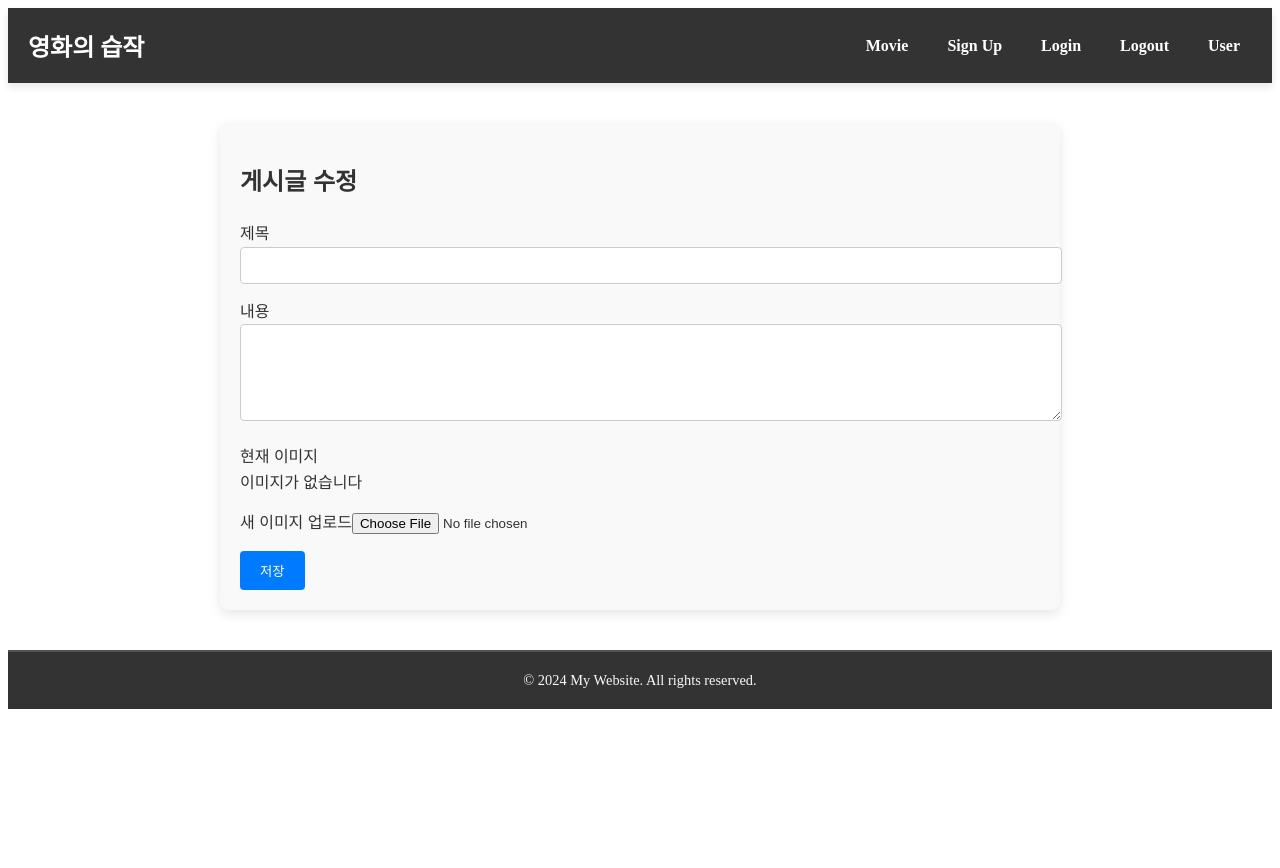
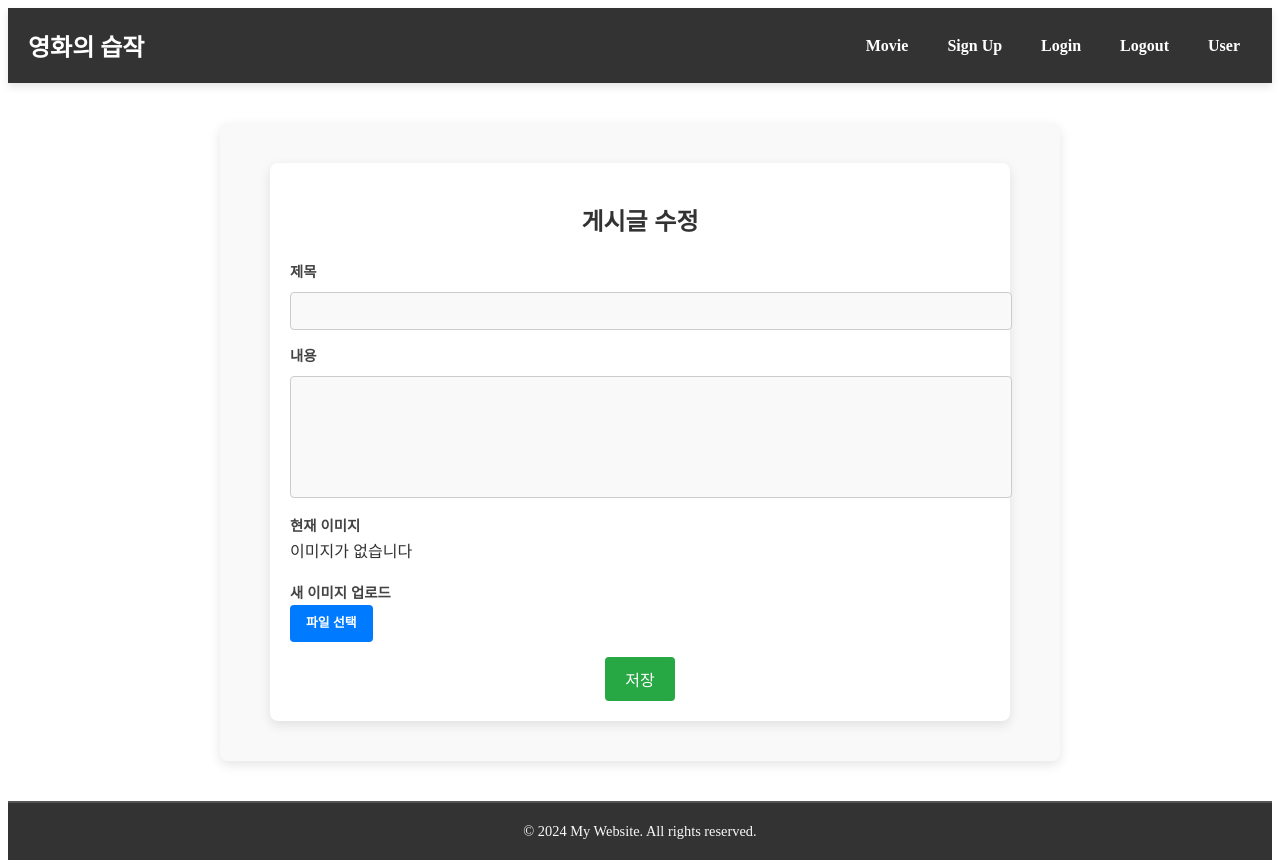
Before and after one commit to Culture-Garden/frontend, a Vue app: page /movie/edit/1 in a window 1280 px wide. Before the commit the page ends 800 px from the top, so only its background shows below. Built offline with nearby package versions, Linux system fonts and the light colour scheme; no server answers.

Commit message:
feature : S3를 통한 이미지 관련 기능 추가

```diff
--- a/src/components/movie/CreateMovieBoard.vue
+++ b/src/components/movie/CreateMovieBoard.vue
@@ -52,44 +52,55 @@ const submitForm = async () => {
 <template>
   <div class="form-container">
     <input v-model="formData.title" placeholder="제목" class="form-input" />
-    <br />
     <textarea
       v-model="formData.content"
       placeholder="내용"
       class="form-textarea"
     ></textarea>
-    <br />
-    <input type="file" @change="handleImageChange" class="form-input" />
-    <br />
+    <div class="file-input-wrapper">
+      <input
+        type="file"
+        @change="handleImageChange"
+        class="file-input"
+        id="file-input"
+      />
+      <label for="file-input" class="file-input-label">파일 선택</label>
+      <span class="file-name">
+        {{ formData.image ? formData.image.name : "선택된 파일 없음" }}
+      </span>
+    </div>
     <button @click="submitForm" class="submit-button">등록</button>
   </div>
 </template>
 
 <style scoped>
-/* 스타일은 그대로 사용 */
 .form-container {
   background-color: white;
-  padding: 20px;
+  padding: 15px 20px;
   border-radius: 8px;
-  box-shadow: 0 4px 12px rgba(0, 0, 0, 0.2);
-  color: #f9f9f9;
+  box-shadow: 0 2px 8px rgba(0, 0, 0, 0.2);
+  max-width: 600px;
+  margin: 0 auto;
+  display: flex;
+  flex-direction: column;
+  gap: 15px;
 }
 
 .form-input,
 .form-textarea {
-  width: 95%;
-  padding: 10px;
-  margin-bottom: 10px;
-  border: 1px solid #444;
+  width: 100%;
+  padding: 8px 10px;
+  margin: 0;
+  border: 1px solid #ccc;
   border-radius: 4px;
-  background-color: #333;
-  color: #f9f9f9;
-  font-size: 1rem;
+  font-size: 0.9rem;
+  background-color: #f9f9f9;
+  color: #333;
 }
 
 .form-textarea {
-  height: 200px;
-  resize: vertical;
+  height: 150px;
+  resize: none;
 }
 
 .form-input::placeholder,
@@ -97,19 +108,50 @@ const submitForm = async () => {
   color: #aaa;
 }
 
+.file-input-wrapper {
+  display: flex;
+  align-items: center;
+  gap: 10px;
+  font-size: 0.9rem;
+}
+
+.file-input {
+  display: none; /* 기본 파일 입력 숨김 */
+}
+
+.file-input-label {
+  padding: 6px 12px;
+  background-color: #007bff;
+  color: white;
+  border-radius: 4px;
+  cursor: pointer;
+  font-size: 0.85rem;
+  transition: background-color 0.3s ease;
+}
+
+.file-input-label:hover {
+  background-color: #0056b3;
+}
+
+.file-name {
+  font-size: 0.85rem;
+  color: #555;
+  font-style: italic;
+}
+
 .submit-button {
-  padding: 10px 20px;
-  background-color: #444;
-  color: #f9f9f9;
+  padding: 8px 15px;
+  background-color: #28a745;
+  color: white;
   border: none;
   border-radius: 4px;
   cursor: pointer;
-  font-size: 1rem;
-  box-shadow: 0 4px 8px rgba(0, 0, 0, 0.2);
+  font-size: 0.9rem;
+  text-align: center;
   transition: background-color 0.3s ease;
 }
 
 .submit-button:hover {
-  background-color: #555;
+  background-color: #218838;
 }
 </style>
--- a/src/components/movie/EditMovieBoard.vue
+++ b/src/components/movie/EditMovieBoard.vue
@@ -3,6 +3,7 @@ import { ref, onMounted } from "vue";
 import { useRoute, useRouter } from "vue-router";
 
 const postDetails = ref({
+  id: null,
   title: "",
   content: "",
   image: null, // 현재 이미지를 저장할 변수
@@ -29,12 +30,10 @@ const handleImageChange = (event) => {
 const updateBoard = async () => {
   try {
     const formDataToSend = new FormData();
-    // 새로 업로드된 이미지 파일이 있으면 추가
     if (postDetails.value.newImage) {
       formDataToSend.append("image", postDetails.value.newImage);
     }
 
-    // 텍스트 데이터 추가
     const boardRequest = {
       title: postDetails.value.title,
       content: postDetails.value.content,
@@ -58,7 +57,7 @@ const updateBoard = async () => {
     router.replace(`/movie/${postDetails.value.id}`);
   } catch (error) {
     console.error("Error updating board:", error);
-    alert("게시글 작성자만 수정 할 수 있습니다.");
+    alert("게시글 작성자만 수정할 수 있습니다.");
   }
 };
 
@@ -74,16 +73,16 @@ onMounted(async () => {
 </script>
 
 <template>
-  <div>
+  <div class="form-container">
     <h2>게시글 수정</h2>
-    <form @submit.prevent="updateBoard">
+    <form @submit.prevent="updateBoard" class="form-layout">
       <div class="form-group">
         <label for="title">제목</label>
         <input
           id="title"
           v-model="postDetails.title"
           type="text"
-          class="form-control"
+          class="form-input"
           required
         />
       </div>
@@ -92,14 +91,14 @@ onMounted(async () => {
         <textarea
           id="content"
           v-model="postDetails.content"
-          class="form-control"
-          rows="5"
+          class="form-textarea"
           required
         ></textarea>
       </div>
-      <div class="form-group">
+      <div class="form-group image-group">
+        <div>
           <label>현재 이미지</label>
-        <div v-if="postDetails.image">
+          <div v-if="postDetails.image" class="current-image-container">
             <img
               :src="postDetails.image"
               alt="현재 이미지"
@@ -108,14 +107,21 @@ onMounted(async () => {
           </div>
           <div v-else>이미지가 없습니다</div>
         </div>
-      <div class="form-group">
+        <div>
           <label for="new-image">새 이미지 업로드</label>
+          <div class="custom-file-upload">
             <input
               id="new-image"
               type="file"
               @change="handleImageChange"
-          class="form-control"
+              class="file-input"
             />
+            <label for="new-image" class="file-label">파일 선택</label>
+            <span v-if="postDetails.newImage">{{
+              postDetails.newImage.name
+            }}</span>
+          </div>
+        </div>
       </div>
       <button type="submit" class="save-button">저장</button>
     </form>
@@ -123,35 +129,109 @@ onMounted(async () => {
 </template>
 
 <style scoped>
-.form-group {
-  margin-bottom: 15px;
+.form-container {
+  background-color: #fff;
+  padding: 20px;
+  border-radius: 8px;
+  box-shadow: 0 4px 12px rgba(0, 0, 0, 0.1);
+  max-width: 700px;
+  margin: 20px auto;
 }
 
-#title,
-#content {
+h2 {
+  text-align: center;
+  color: #333;
+  margin-bottom: 20px;
+}
+
+.form-layout {
+  display: flex;
+  flex-direction: column;
+  gap: 15px;
+}
+
+.form-group {
+  display: flex;
+  flex-direction: column;
+  gap: 8px;
+}
+
+.image-group {
+  display: flex;
+  justify-content: space-between;
+  align-items: flex-start;
+  gap: 15px;
+}
+
+label {
+  font-size: 0.9rem;
+  font-weight: bold;
+  color: #444;
+}
+
+.form-input,
+.form-textarea {
   width: 100%;
   padding: 10px;
   border: 1px solid #ccc;
   border-radius: 4px;
+  font-size: 0.9rem;
+  background-color: #f9f9f9;
+}
+
+.form-textarea {
+  height: 100px;
+  resize: none;
+}
+
+.current-image-container {
+  max-width: 200px;
 }
 
 .current-image {
-  max-width: 100%;
-  height: auto;
-  margin-bottom: 10px;
+  width: 100%;
+  border-radius: 4px;
   border: 1px solid #ccc;
+}
+
+.custom-file-upload {
+  display: flex;
+  align-items: center;
+  gap: 10px;
+}
+
+.file-input {
+  display: none;
+}
+
+.file-label {
+  padding: 8px 16px;
+  background-color: #007bff;
+  color: white;
+  border-radius: 4px;
+  cursor: pointer;
+  font-size: 0.8rem;
+  transition: background-color 0.3s ease;
+}
+
+.file-label:hover {
+  background-color: #0056b3;
 }
 
 .save-button {
   padding: 10px 20px;
-  background-color: #007bff;
+  background-color: #28a745;
   color: white;
   border: none;
   border-radius: 4px;
   cursor: pointer;
+  font-size: 1rem;
+  text-align: center;
+  transition: background-color 0.3s ease;
+  align-self: center;
 }
 
 .save-button:hover {
-  background-color: #0056b3;
+  background-color: #218838;
 }
 </style>
--- a/src/components/movie/MovieDetailPage.vue
+++ b/src/components/movie/MovieDetailPage.vue
@@ -136,8 +136,8 @@ onMounted(async () => {
     <p>{{ postDetails.content }}</p>
 
     <!-- 이미지 표시 -->
-    <div v-if="postDetails.imageUrl">
-      <img :src="postDetails.imageUrl" alt="게시글 이미지" class="post-image" />
+    <div v-if="postDetails.image">
+      <img :src="postDetails.image" alt="게시글 이미지" class="post-image" />
     </div>
 
     <div class="action-buttons">
@@ -296,10 +296,13 @@ onMounted(async () => {
 
 /* 이미지 스타일 */
 .post-image {
-  max-width: 100%;
-  height: auto;
+  max-width: 80%; /* 화면의 80% 크기로 조정 */
+  height: auto; /* 비율에 맞춰 자동으로 높이 조정 */
   margin-top: 20px;
   border-radius: 8px;
+  display: block;
+  margin-left: auto; /* 가운데 정렬 */
+  margin-right: auto; /* 가운데 정렬 */
 }
 
 /* 댓글 섹션 스타일 */
```
Lines whose indentation alone changed are shown as unchanged.
